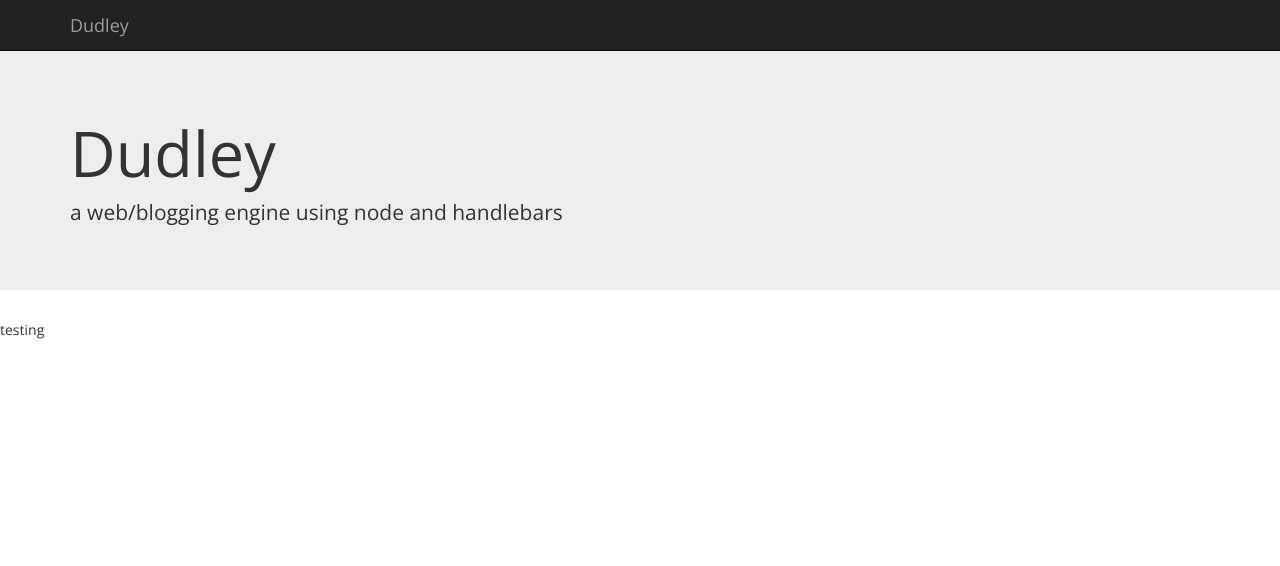
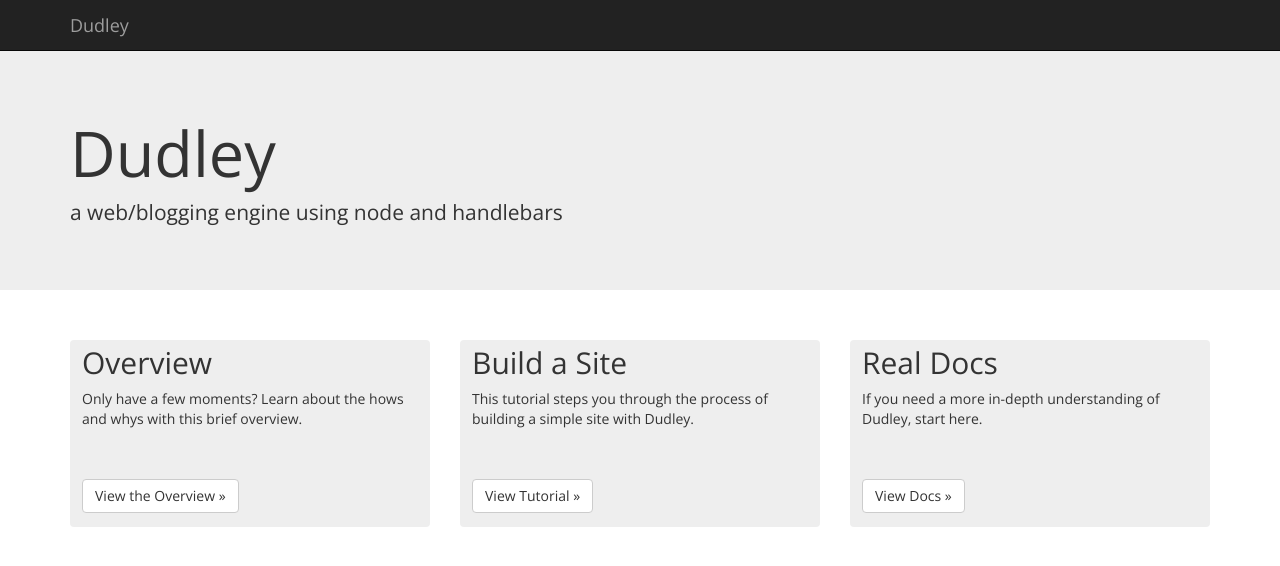
Before and after one commit to OhMeadhbh/dudley, a plain HTML site: page index.html in a window 1280 px wide. Drawn offline with nearby package versions, Linux system fonts and the light colour scheme.

Commit message:
updated pages from source Tue Jan  6 04:42:12 PST 2015

```diff
--- a/index.html
+++ b/index.html
@@ -24,20 +24,54 @@
     <nav class="navbar navbar-inverse navbar-fixed-top" role="navigation">
       <div class="container">
         <div class="navbar-header">
-          <a class="navbar-brand" href="/">Dudley</a>
+          <a class="navbar-brand" href="/dudley">Dudley</a>
         </div>
       </div>
     </nav>
 
     <!-- Main jumbotron for a primary marketing message or call to action -->
-    <div class="jumbotron">
-      <div class="container">
-        <h1>Dudley</h1>
-        <p>a web/blogging engine using node and handlebars</p>
+<div class="jumbotron">
+  <div class="container">
+    <h1>Dudley</h1>
+    <p>a web/blogging engine using node and handlebars</p>
+  </div>
+</div>
+
+<div class="container">
+  <div class="row">
+    <div class="col-md-4 item">
+      <div>
+        <h2>Overview</h2>
+        <p class="desc">
+          Only have a few moments? Learn about the hows and whys with
+          this brief overview.
+        </p>
+        <p><a class="btn btn-default" href="overview.html" role="button">View the Overview &raquo;</a></p>
       </div>
     </div>
 
-    <p>testing</p>
+    <div class="col-md-4 item">
+      <div>
+        <h2>Build a Site</h2>
+        <p class="desc">
+          This tutorial steps you through the process of building a
+          simple site with Dudley.
+        </p>
+        <p><a class="btn btn-default" href="tutorial.html" role="button">View Tutorial &raquo;</a></p>
+      </div>
+    </div>
+
+    <div class="col-md-4 item">
+      <div>
+        <h2>Real Docs</h2>
+        <p class="desc">
+          If you need a more in-depth understanding of Dudley, start here.
+        </p>
+        <p><a class="btn btn-default" href="docs.html" role="button">View Docs &raquo;</a></p>
+      </div>
+    </div>
+  </div>
+</div>
 
 
     <!-- jQuery (necessary for Bootstrap's JavaScript plugins) -->
```
